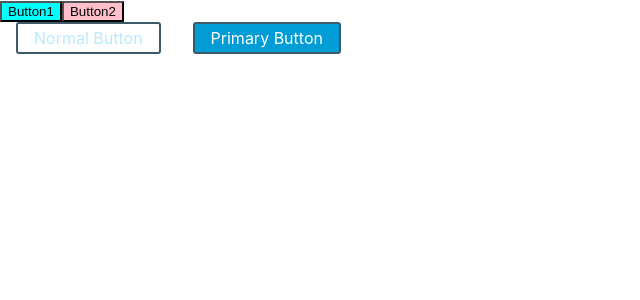
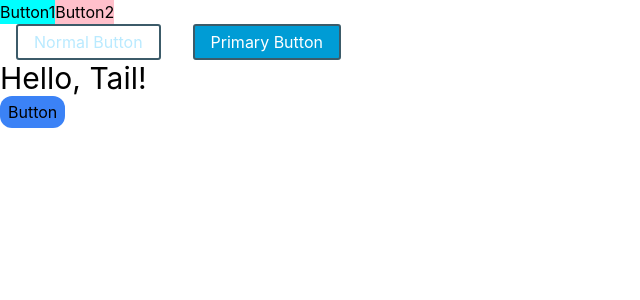
Before and after one commit to rmadbstjd/CSS_Practice, a React (Create React App) app: page / in a window 1280 px wide. Shown: the top 300 px of the page, without its empty margins (0-640 px from the left). Built offline with nearby package versions, Linux system fonts and the light colour scheme.

Commit message:
CSS 별로 간단한 특징 및 느낀점

```diff
--- a/package.json
+++ b/package.json
@@ -35,5 +35,8 @@
       "last 1 firefox version",
       "last 1 safari version"
     ]
+  },
+  "devDependencies": {
+    "tailwindcss": "^3.2.1"
   }
 }
--- a/src/App.js
+++ b/src/App.js
@@ -3,6 +3,7 @@ import Button2 from "./components/Button2";
 
 import "./App.css";
 import StyledComponent from "./components/StyledComponent";
+import TailwindComponent from "./components/TailwindComponent";
 
 function App() {
   return (
@@ -10,6 +11,7 @@ function App() {
       <Button1></Button1>
       <Button2></Button2>
       <StyledComponent></StyledComponent>
+      <TailwindComponent></TailwindComponent>
     </>
   );
 }
--- /dev/null
+++ b/src/components/TailwindComponent.jsx
@@ -0,0 +1,8 @@
+import React from 'react';
+
+export default function TailwindComponent() {
+    return <div>
+        <h1 className="text-3xl">Hello, Tail!</h1>
+        <button className="bg-blue-500 rounded-xl px-2 py-1">Button</button>
+    </div>;
+}
--- a/src/index.css
+++ b/src/index.css
@@ -1,3 +1,7 @@
+@tailwind base;
+@tailwind components;
+@tailwind utilities;
+
 body {
   margin: 0;
   font-family: -apple-system, BlinkMacSystemFont, 'Segoe UI', 'Roboto', 'Oxygen',
--- /dev/null
+++ b/tailwind.config.js
@@ -0,0 +1,8 @@
+/** @type {import('tailwindcss').Config} */
+module.exports = {
+  content: ["./src/**/*.{js,jsx}"],
+  theme: {
+    extend: {},
+  },
+  plugins: [],
+};
```
Also changed, not shown: src/components/Tailwind.jsx (deleted), 2 other files (tests, documents, lock files or other folders).
